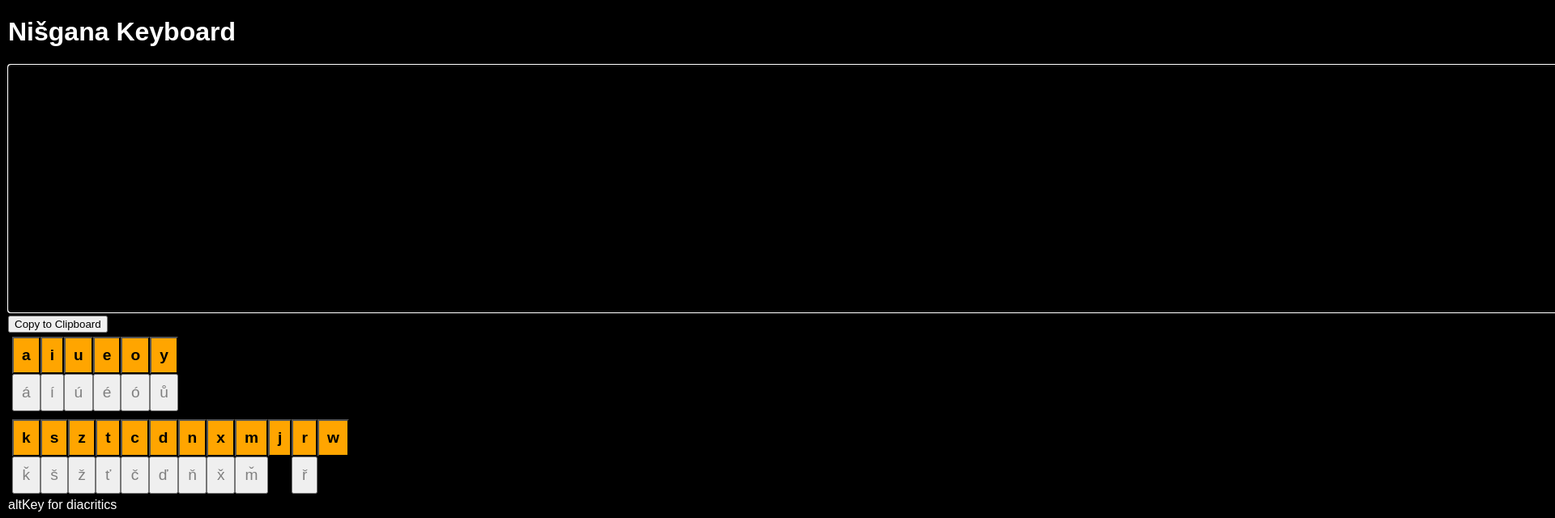
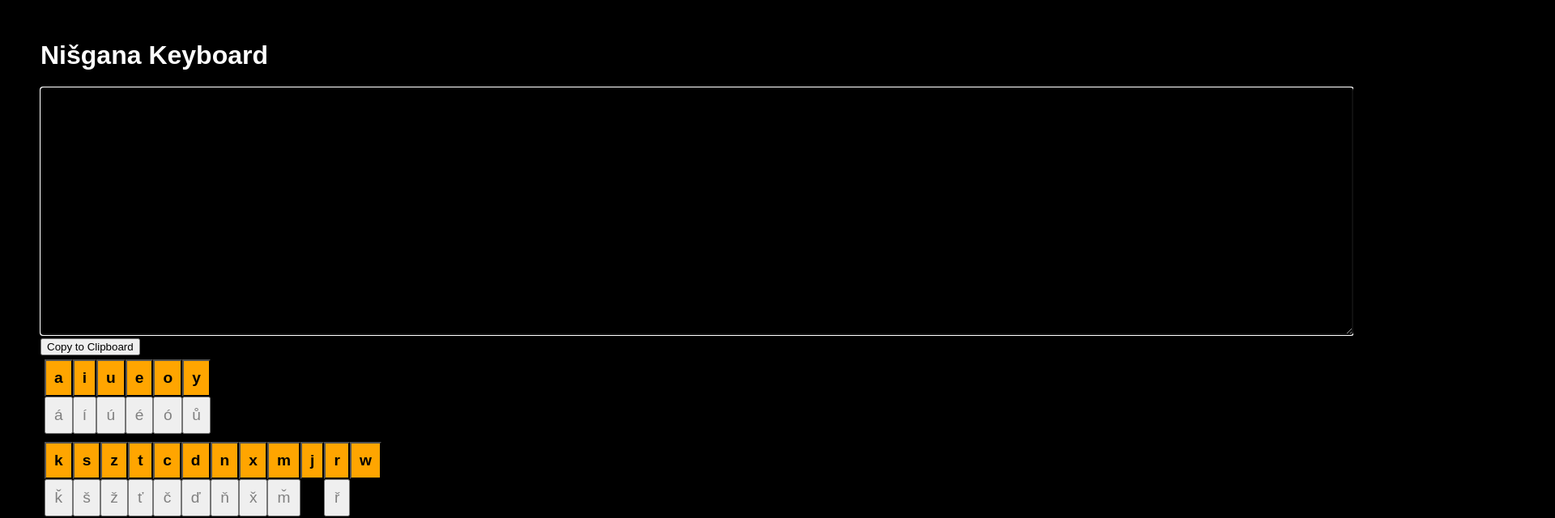
Before and after one commit to yuchiki/nishigana, a React (Create React App) app: page / in a window 1280 px wide. Shown: the top 640 px of the page at 81% size, 1920 px wide, since content can reach past the window. Built offline with nearby package versions, Linux system fonts and the light colour scheme.

Commit message:
横幅調整

```diff
--- a/src/App.css
+++ b/src/App.css
@@ -1,3 +1,3 @@
 .App {
-  margin:10px;
+  margin:50px;
 }
--- a/src/TextInput.tsx
+++ b/src/TextInput.tsx
@@ -21,7 +21,7 @@ function TextInput(props: {
       ref={textAreaRef}
       className={classes.textinput}
       rows={10}
-      cols={200}
+      cols={100}
       spellCheck={false}
       onFocus={e=> props.setIsInputOnFocus(true)}
       onChange={e=> props.setText(e.target.value)}
```
